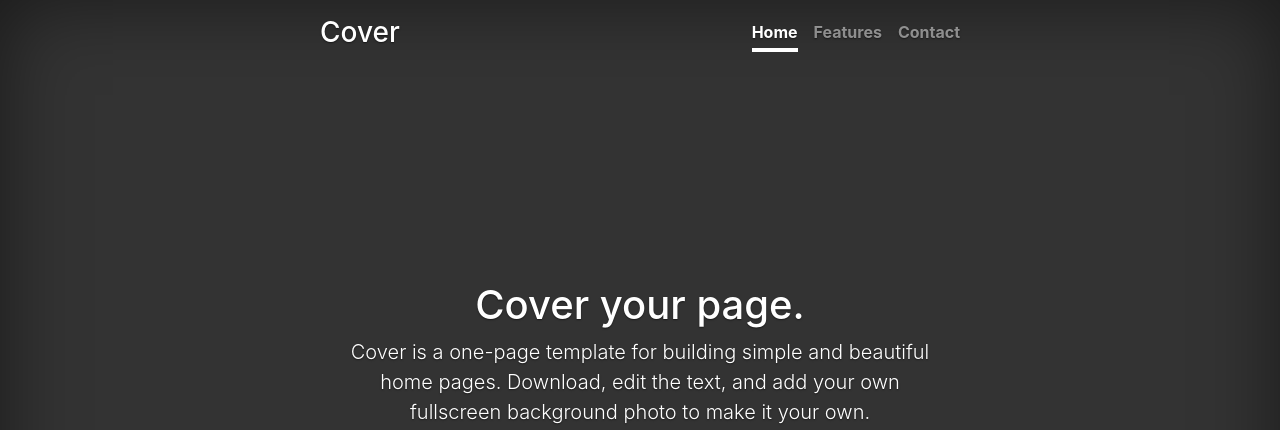
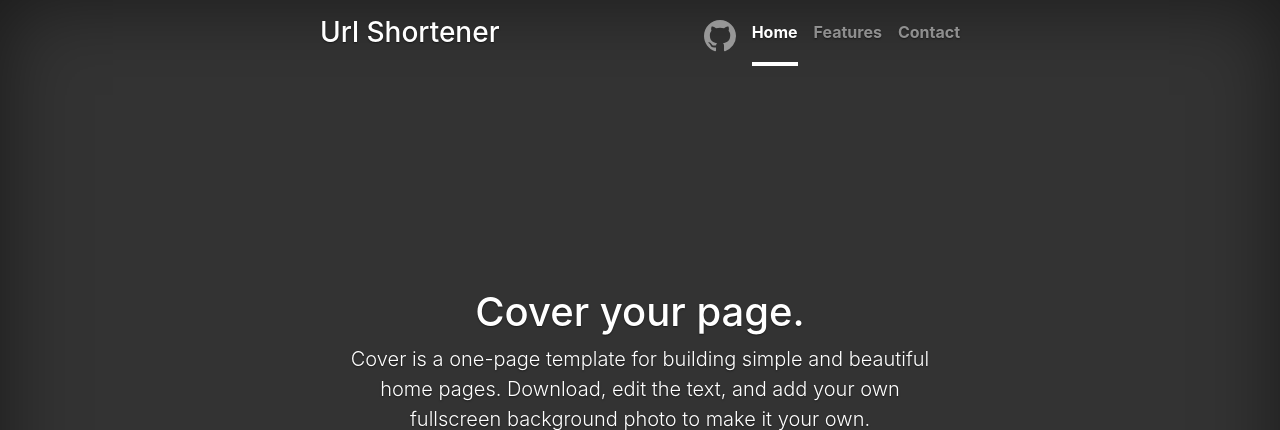
Before and after one commit to MaciaKing/url-shortener, a Django app: page /url/ in a window 1280 px wide. Shown: the top 430 px of the page. Run offline with Django 4.2, Linux system fonts and the light colour scheme; some libraries are stand-ins or nearby versions.

Commit message:
[feat]: add github login that redirect to project site

```diff
--- a/url_logic/templates/index.html
+++ b/url_logic/templates/index.html
@@ -24,8 +24,13 @@
     <div class="cover-container d-flex h-100 p-3 mx-auto flex-column">
       <header class="masthead mb-auto">
         <div class="inner">
-          <h3 class="masthead-brand">Cover</h3>
+          <h3 class="masthead-brand">Url Shortener</h3>
           <nav class="nav nav-masthead justify-content-center">
+            <a class="nav-link" href="https://github.com/MaciaKing/url-shortener" target="_blank">
+              <svg xmlns="http://www.w3.org/2000/svg" width="32" height="32" fill="currentColor" class="bi bi-github" viewBox="0 0 16 16">
+                <path d="M8 0C3.58 0 0 3.58 0 8c0 3.54 2.29 6.53 5.47 7.59.4.07.55-.17.55-.38 0-.19-.01-.82-.01-1.49-2.01.37-2.53-.49-2.69-.94-.09-.23-.48-.94-.82-1.13-.28-.15-.68-.52-.01-.53.63-.01 1.08.58 1.23.82.72 1.21 1.87.87 2.33.66.07-.52.28-.87.51-1.07-1.78-.2-3.64-.89-3.64-3.95 0-.87.31-1.59.82-2.15-.08-.2-.36-1.02.08-2.12 0 0 .67-.21 2.2.82.64-.18 1.32-.27 2-.27s1.36.09 2 .27c1.53-1.04 2.2-.82 2.2-.82.44 1.1.16 1.92.08 2.12.51.56.82 1.27.82 2.15 0 3.07-1.87 3.75-3.65 3.95.29.25.54.73.54 1.48 0 1.07-.01 1.93-.01 2.2 0 .21.15.46.55.38A8.01 8.01 0 0 0 16 8c0-4.42-3.58-8-8-8"/>
+              </svg>
+            </a>
             <a class="nav-link active" href="#">Home</a>
             <a class="nav-link" href="#">Features</a>
             <a class="nav-link" href="#">Contact</a>
```
